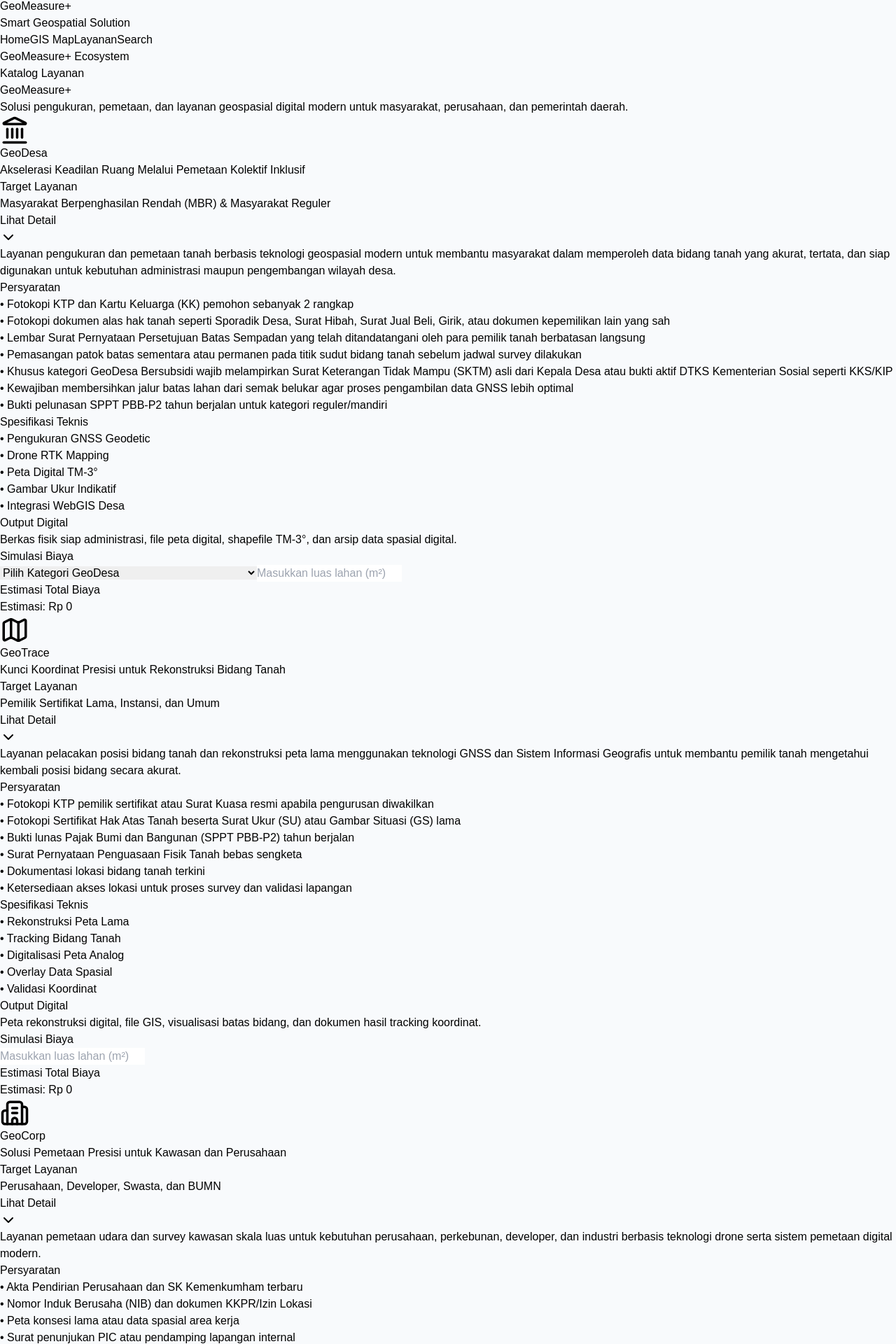
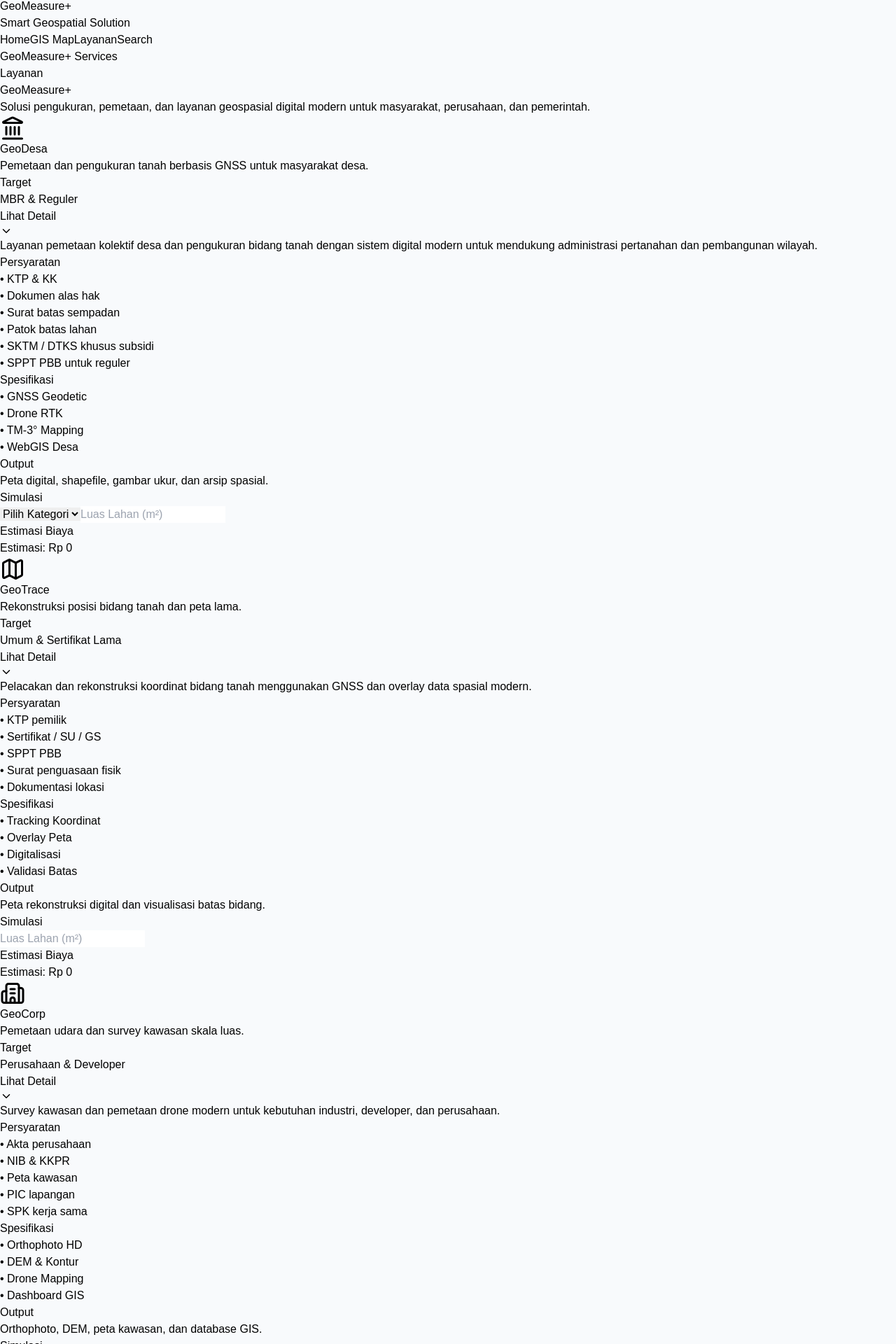
Before and after one commit to ahmadfahrezi074-pixel/geomeasure-plus, a React (Vite) app: page /layanan in a window 1280 px wide. Shown: the part 1257-3177 px from the top of the page at 70% size. Built offline with nearby package versions, Linux system fonts and the light colour scheme.

Commit message:
full layanan ecosystem revamp fix

```diff
--- a/src/pages/Layanan.jsx
+++ b/src/pages/Layanan.jsx
@@ -20,191 +20,149 @@
   const layanan = [
 
     {
-      icon: <Landmark size={42} />,
+      icon: <Landmark size={36} />,
 
       title: "GeoDesa",
 
       subtitle:
-        "Akselerasi Keadilan Ruang Melalui Pemetaan Kolektif Inklusif",
+        "Pemetaan dan pengukuran tanah berbasis GNSS untuk masyarakat desa.",
 
       color: "from-cyan-500 to-blue-700",
 
       kategori:
-        "Masyarakat Berpenghasilan Rendah (MBR) & Masyarakat Reguler",
+        "MBR & Reguler",
 
       desc:
-        "Layanan pengukuran dan pemetaan tanah berbasis teknologi geospasial modern untuk membantu masyarakat dalam memperoleh data bidang tanah yang akurat, tertata, dan siap digunakan untuk kebutuhan administrasi maupun pengembangan wilayah desa.",
+        "Layanan pemetaan kolektif desa dan pengukuran bidang tanah dengan sistem digital modern untuk mendukung administrasi pertanahan dan pembangunan wilayah.",
 
       persyaratan: [
-
-        "Fotokopi KTP dan Kartu Keluarga (KK) pemohon sebanyak 2 rangkap",
-
-        "Fotokopi dokumen alas hak tanah seperti Sporadik Desa, Surat Hibah, Surat Jual Beli, Girik, atau dokumen kepemilikan lain yang sah",
-
-        "Lembar Surat Pernyataan Persetujuan Batas Sempadan yang telah ditandatangani oleh para pemilik tanah berbatasan langsung",
-
-        "Pemasangan patok batas sementara atau permanen pada titik sudut bidang tanah sebelum jadwal survey dilakukan",
-
-        "Khusus kategori GeoDesa Bersubsidi wajib melampirkan Surat Keterangan Tidak Mampu (SKTM) asli dari Kepala Desa atau bukti aktif DTKS Kementerian Sosial seperti KKS/KIP",
-
-        "Kewajiban membersihkan jalur batas lahan dari semak belukar agar proses pengambilan data GNSS lebih optimal",
-
-        "Bukti pelunasan SPPT PBB-P2 tahun berjalan untuk kategori reguler/mandiri",
-
+        "KTP & KK",
+        "Dokumen alas hak",
+        "Surat batas sempadan",
+        "Patok batas lahan",
+        "SKTM / DTKS khusus subsidi",
+        "SPPT PBB untuk reguler",
       ],
 
       spesifikasi: [
-        "Pengukuran GNSS Geodetic",
-        "Drone RTK Mapping",
-        "Peta Digital TM-3°",
-        "Gambar Ukur Indikatif",
-        "Integrasi WebGIS Desa",
+        "GNSS Geodetic",
+        "Drone RTK",
+        "TM-3° Mapping",
+        "WebGIS Desa",
       ],
 
       output:
-        "Berkas fisik siap administrasi, file peta digital, shapefile TM-3°, dan arsip data spasial digital.",
+        "Peta digital, shapefile, gambar ukur, dan arsip spasial.",
 
       calculatorType: "geoDesa",
     },
 
     {
-      icon: <Map size={42} />,
+      icon: <Map size={36} />,
 
       title: "GeoTrace",
 
       subtitle:
-        "Kunci Koordinat Presisi untuk Rekonstruksi Bidang Tanah",
+        "Rekonstruksi posisi bidang tanah dan peta lama.",
 
       color: "from-green-500 to-emerald-700",
 
       kategori:
-        "Pemilik Sertifikat Lama, Instansi, dan Umum",
+        "Umum & Sertifikat Lama",
 
       desc:
-        "Layanan pelacakan posisi bidang tanah dan rekonstruksi peta lama menggunakan teknologi GNSS dan Sistem Informasi Geografis untuk membantu pemilik tanah mengetahui kembali posisi bidang secara akurat.",
+        "Pelacakan dan rekonstruksi koordinat bidang tanah menggunakan GNSS dan overlay data spasial modern.",
 
       persyaratan: [
-
-        "Fotokopi KTP pemilik sertifikat atau Surat Kuasa resmi apabila pengurusan diwakilkan",
-
-        "Fotokopi Sertifikat Hak Atas Tanah beserta Surat Ukur (SU) atau Gambar Situasi (GS) lama",
-
-        "Bukti lunas Pajak Bumi dan Bangunan (SPPT PBB-P2) tahun berjalan",
-
-        "Surat Pernyataan Penguasaan Fisik Tanah bebas sengketa",
-
-        "Dokumentasi lokasi bidang tanah terkini",
-
-        "Ketersediaan akses lokasi untuk proses survey dan validasi lapangan",
-
+        "KTP pemilik",
+        "Sertifikat / SU / GS",
+        "SPPT PBB",
+        "Surat penguasaan fisik",
+        "Dokumentasi lokasi",
       ],
 
       spesifikasi: [
-        "Rekonstruksi Peta Lama",
-        "Tracking Bidang Tanah",
-        "Digitalisasi Peta Analog",
-        "Overlay Data Spasial",
-        "Validasi Koordinat",
+        "Tracking Koordinat",
+        "Overlay Peta",
+        "Digitalisasi",
+        "Validasi Batas",
       ],
 
       output:
-        "Peta rekonstruksi digital, file GIS, visualisasi batas bidang, dan dokumen hasil tracking koordinat.",
+        "Peta rekonstruksi digital dan visualisasi batas bidang.",
 
       calculatorType: "geoTrace",
     },
 
     {
-      icon: <Building2 size={42} />,
+      icon: <Building2 size={36} />,
 
       title: "GeoCorp",
 
       subtitle:
-        "Solusi Pemetaan Presisi untuk Kawasan dan Perusahaan",
+        "Pemetaan udara dan survey kawasan skala luas.",
 
       color: "from-orange-500 to-red-700",
 
       kategori:
-        "Perusahaan, Developer, Swasta, dan BUMN",
+        "Perusahaan & Developer",
 
       desc:
-        "Layanan pemetaan udara dan survey kawasan skala luas untuk kebutuhan perusahaan, perkebunan, developer, dan industri berbasis teknologi drone serta sistem pemetaan digital modern.",
+        "Survey kawasan dan pemetaan drone modern untuk kebutuhan industri, developer, dan perusahaan.",
 
       persyaratan: [
-
-        "Akta Pendirian Perusahaan dan SK Kemenkumham terbaru",
-
-        "Nomor Induk Berusaha (NIB) dan dokumen KKPR/Izin Lokasi",
-
-        "Peta konsesi lama atau data spasial area kerja",
-
-        "Surat penunjukan PIC atau pendamping lapangan internal",
-
-        "Dokumen batas kawasan atau koordinat perimeter awal",
-
-        "Surat Perintah Kerja (SPK) atau dokumen kerja sama",
-
-        "Kesiapan akses mobilisasi lapangan dan area operasional drone",
-
+        "Akta perusahaan",
+        "NIB & KKPR",
+        "Peta kawasan",
+        "PIC lapangan",
+        "SPK kerja sama",
       ],
 
       spesifikasi: [
         "Orthophoto HD",
+        "DEM & Kontur",
         "Drone Mapping",
-        "DEM & Kontur",
-        "Audit Kawasan",
-        "Dashboard Monitoring WebGIS",
+        "Dashboard GIS",
       ],
 
       output:
-        "Orthophoto resolusi tinggi, model elevasi digital, peta kawasan, dan database GIS perusahaan.",
+        "Orthophoto, DEM, peta kawasan, dan database GIS.",
 
       calculatorType: "geoCorp",
     },
 
     {
-      icon: <ShieldCheck size={42} />,
+      icon: <ShieldCheck size={36} />,
 
       title: "GeoGov",
 
       subtitle:
-        "Visualisasi Pajak dan Informasi Tanah Berbasis Spasial",
+        "Visualisasi pajak dan informasi tanah digital.",
 
       color: "from-violet-500 to-purple-700",
 
       kategori:
-        "Pemerintah Daerah dan Masyarakat",
+        "Pemerintah & Publik",
 
       desc:
-        "Layanan visualisasi dan integrasi data spasial untuk membantu pengecekan informasi pajak bumi dan bangunan, visualisasi objek pajak, serta informasi nilai tanah berbasis sistem digital geospasial.",
+        "Layanan visualisasi objek pajak dan integrasi data spasial berbasis WebGIS modern.",
 
       persyaratan: [
-
-        "Surat Permohonan Resmi atau Surat Tugas dari instansi terkait",
-
-        "Dokumen kerja sama atau SPK layanan digital",
-
-        "Database objek pajak format .csv/.xls apabila tersedia",
-
-        "Dokumen persetujuan penggunaan data digital",
-
-        "Peta administrasi wilayah atau data spasial pendukung",
-
-        "Operator atau admin pendamping dari pihak pengguna layanan",
-
-        "Kesiapan akses sistem dan validasi data lapangan",
-
+        "Surat permohonan",
+        "Data objek pajak",
+        "Peta administrasi",
+        "Operator pendamping",
       ],
 
       spesifikasi: [
-        "Visualisasi Pajak Digital",
-        "Pemetaan Objek Pajak",
-        "Dashboard WebGIS",
-        "Integrasi Data Spasial",
-        "Monitoring Data Digital",
+        "Dashboard Pajak",
+        "WebGIS",
+        "Data Spasial",
+        "Monitoring Digital",
       ],
 
       output:
-        "Dashboard visualisasi pajak, peta digital objek tanah, integrasi WebGIS, dan laporan spasial digital.",
+        "Dashboard visualisasi pajak dan integrasi WebGIS.",
 
       calculatorType: "geoGov",
     },
@@ -223,7 +181,10 @@
 
           if (val <= 2000) return 250000;
 
-          return 250000 + (Math.ceil((val - 2000) / 1000) * 30000);
+          return (
+            250000 +
+            Math.ceil((val - 2000) / 1000) * 30000
+          );
 
         }
 
@@ -231,7 +192,10 @@
 
           if (val <= 2000) return 550000;
 
-          return 550000 + (Math.ceil((val - 2000) / 1000) * 50000);
+          return (
+            550000 +
+            Math.ceil((val - 2000) / 1000) * 50000
+          );
 
         }
 
@@ -239,11 +203,11 @@
 
       case "geoTrace":
 
-        return 385000 + (Math.ceil(val / 1000) * 15000);
+        return 385000 + Math.ceil(val / 1000) * 15000;
 
       case "geoCorp":
 
-        return 1500000 + (Math.ceil(val / 1000) * 200000);
+        return 1500000 + Math.ceil(val / 1000) * 200000;
 
       case "geoGov":
 
@@ -259,20 +223,20 @@
 
   return (
 
-    <div className="min-h-screen bg-slate-950 text-white px-6 md:px-20 py-32 overflow-hidden">
+    <div className="min-h-screen bg-slate-950 text-white px-4 md:px-10 py-28 overflow-hidden">
 
       {/* HEADER */}
-      <div className="max-w-7xl mx-auto text-center mb-24">
+      <div className="max-w-6xl mx-auto text-center mb-16">
 
-        <p className="text-cyan-400 uppercase tracking-[6px] font-semibold mb-5">
+        <p className="text-cyan-400 uppercase tracking-[4px] font-semibold mb-4">
 
-          GeoMeasure+ Ecosystem
+          GeoMeasure+ Services
 
         </p>
 
-        <h1 className="text-5xl md:text-7xl font-black leading-tight mb-8">
+        <h1 className="text-4xl md:text-6xl font-black leading-tight mb-5">
 
-          Katalog Layanan
+          Layanan
           <br />
 
           <span className="bg-gradient-to-r from-cyan-400 to-blue-500 bg-clip-text text-transparent">
@@ -283,10 +247,10 @@
 
         </h1>
 
-        <p className="text-slate-400 text-lg max-w-4xl mx-auto leading-relaxed">
+        <p className="text-slate-400 text-base md:text-lg max-w-3xl mx-auto leading-relaxed">
 
-          Solusi pengukuran, pemetaan, dan layanan geospasial digital
-          modern untuk masyarakat, perusahaan, dan pemerintah daerah.
+          Solusi pengukuran, pemetaan, dan layanan geospasial
+          digital modern untuk masyarakat, perusahaan, dan pemerintah.
 
         </p>
 
@@ -295,23 +259,23 @@
       {/* SERVICES */}
       <div className="max-w-7xl mx-auto">
 
-        <div className="space-y-10">
+        <div className="grid lg:grid-cols-2 gap-8 items-start">
 
           {layanan.map((item, index) => (
 
             <div
               key={index}
-              className="bg-white/5 border border-white/10 rounded-[40px] overflow-hidden backdrop-blur-2xl shadow-2xl transition-all duration-700 hover:border-cyan-400/30 hover:shadow-cyan-500/10"
+              className="bg-white/5 border border-white/10 rounded-[34px] overflow-hidden backdrop-blur-2xl shadow-2xl transition-all duration-500 hover:border-cyan-400/30 hover:-translate-y-1 hover:shadow-cyan-500/10 h-fit"
             >
 
               {/* TOP */}
-              <div className={`bg-gradient-to-r ${item.color} p-8`}>
+              <div className={`bg-gradient-to-r ${item.color} p-6`}>
 
-                <div className="flex flex-col lg:flex-row lg:items-center lg:justify-between gap-8">
+                <div className="flex flex-col gap-5">
 
-                  <div className="flex items-start gap-6">
+                  <div className="flex items-center gap-5">
 
-                    <div className="w-24 h-24 rounded-3xl bg-white/10 border border-white/10 flex items-center justify-center shrink-0">
+                    <div className="w-20 h-20 rounded-3xl bg-white/10 border border-white/10 flex items-center justify-center shrink-0">
 
                       {item.icon}
 
@@ -319,27 +283,27 @@
 
                     <div>
 
-                      <h1 className="text-4xl md:text-5xl font-black mb-4">
+                      <h1 className="text-3xl md:text-4xl font-black mb-2">
 
                         {item.title}
 
                       </h1>
 
-                      <p className="text-white/90 text-lg leading-relaxed mb-4 max-w-3xl">
+                      <p className="text-white/90 text-sm md:text-base leading-relaxed mb-3 max-w-2xl">
 
                         {item.subtitle}
 
                       </p>
 
-                      <div className="bg-black/20 border border-white/10 rounded-2xl px-5 py-4 inline-block">
+                      <div className="bg-black/20 border border-white/10 rounded-2xl px-4 py-3 inline-block">
 
-                        <p className="text-sm uppercase tracking-[3px] text-white/70 mb-2">
+                        <p className="text-xs uppercase tracking-[2px] text-white/60 mb-1">
 
-                          Target Layanan
+                          Target
 
                         </p>
 
-                        <p className="text-lg font-semibold">
+                        <p className="font-semibold text-sm">
 
                           {item.kategori}
 
@@ -359,11 +323,11 @@
                     }
                     className={`
 
-                    px-8
-                    py-5
+                    px-6
+                    py-4
                     rounded-2xl
                     font-bold
-                    text-lg
+                    text-sm
                     transition-all
                     duration-300
                     flex
@@ -385,8 +349,8 @@
                       : "Lihat Detail"}
 
                     {openIndex === index
-                      ? <ChevronUp />
-                      : <ChevronDown />
+                      ? <ChevronUp size={18} />
+                      : <ChevronDown size={18} />
                     }
 
                   </button>
@@ -405,18 +369,18 @@
                 ease-in-out
 
                 ${openIndex === index
-                    ? "max-h-[5000px] opacity-100"
+                    ? "max-h-[4000px] opacity-100"
                     : "max-h-0 opacity-0"
                   }
 
                 `}
               >
 
-                <div className="p-8">
+                <div className="p-6">
 
-                  <div className="mb-10">
+                  <div className="mb-6">
 
-                    <p className="text-slate-300 text-lg leading-relaxed">
+                    <p className="text-slate-300 text-sm md:text-base leading-relaxed">
 
                       {item.desc}
 
@@ -424,24 +388,24 @@
 
                   </div>
 
-                  <div className="grid xl:grid-cols-3 gap-8 items-start">
+                  <div className="grid lg:grid-cols-3 gap-5 items-start">
 
                     {/* PERSYARATAN */}
-                    <div className="bg-white/5 border border-white/10 rounded-3xl p-6">
+                    <div className="bg-white/5 border border-white/10 rounded-3xl p-5">
 
-                      <h2 className="text-cyan-400 text-2xl font-bold mb-6">
+                      <h2 className="text-cyan-400 text-lg font-bold mb-4">
 
                         Persyaratan
 
                       </h2>
 
-                      <div className="space-y-4">
+                      <div className="space-y-3">
 
                         {item.persyaratan.map((syarat, i) => (
 
                           <div
                             key={i}
-                            className="bg-slate-900/50 border border-white/5 rounded-2xl px-4 py-4 text-slate-300 text-sm leading-relaxed"
+                            className="bg-slate-900/40 border border-white/5 rounded-xl px-3 py-3 text-slate-300 text-xs leading-relaxed"
                           >
 
                             • {syarat}
@@ -455,21 +419,21 @@
                     </div>
 
                     {/* SPESIFIKASI */}
-                    <div className="bg-white/5 border border-white/10 rounded-3xl p-6">
+                    <div className="bg-white/5 border border-white/10 rounded-3xl p-5">
 
-                      <h2 className="text-cyan-400 text-2xl font-bold mb-6">
+                      <h2 className="text-cyan-400 text-lg font-bold mb-4">
 
-                        Spesifikasi Teknis
+                        Spesifikasi
 
                       </h2>
 
-                      <div className="space-y-4">
+                      <div className="space-y-3">
 
                         {item.spesifikasi.map((spec, i) => (
 
                           <div
                             key={i}
-                            className="bg-slate-900/50 border border-white/5 rounded-2xl px-4 py-4 text-slate-300 text-sm"
+                            className="bg-slate-900/40 border border-white/5 rounded-xl px-3 py-3 text-slate-300 text-xs"
                           >
 
                             • {spec}
@@ -480,15 +444,15 @@
 
                       </div>
 
-                      <div className="mt-8">
+                      <div className="mt-5">
 
-                        <h2 className="text-cyan-400 text-2xl font-bold mb-5">
+                        <h2 className="text-cyan-400 text-lg font-bold mb-3">
 
-                          Output Digital
+                          Output
 
                         </h2>
 
-                        <div className="bg-slate-900/50 border border-white/5 rounded-2xl p-5 text-slate-300 text-sm leading-relaxed">
+                        <div className="bg-slate-900/40 border border-white/5 rounded-xl px-3 py-3 text-slate-300 text-xs leading-relaxed">
 
                           {item.output}
 
@@ -499,11 +463,11 @@
                     </div>
 
                     {/* SIMULASI */}
-                    <div className="bg-white/5 border border-white/10 rounded-3xl p-6">
+                    <div className="bg-white/5 border border-white/10 rounded-3xl p-5">
 
-                      <h2 className="text-cyan-400 text-2xl font-bold mb-6">
+                      <h2 className="text-cyan-400 text-lg font-bold mb-4">
 
-                        Simulasi Biaya
+                        Simulasi
 
                       </h2>
 
@@ -517,19 +481,19 @@
                               [index]: e.target.value,
                             })
                           }
-                          className="w-full bg-slate-900 border border-white/10 rounded-2xl px-5 py-4 text-white outline-none mb-6"
+                          className="w-full bg-slate-900 border border-white/10 rounded-xl px-4 py-3 text-sm text-white outline-none mb-4"
                         >
 
                           <option value="">
-                            Pilih Kategori GeoDesa
+                            Pilih Kategori
                           </option>
 
                           <option value="subsidi">
-                            Masyarakat Bersubsidi / Berpenghasilan Rendah
+                            Bersubsidi
                           </option>
 
                           <option value="reguler">
-                            Masyarakat Reguler / Umum
+                            Reguler
                           </option>
 
                         </select>
@@ -540,8 +504,8 @@
                         type="number"
                         placeholder={
                           item.calculatorType === "geoGov"
-                            ? "Masukkan jumlah NOP"
-                            : "Masukkan luas lahan (m²)"
+                            ? "Jumlah NOP"
+                            : "Luas Lahan (m²)"
                         }
                         value={inputValue[index] || ""}
                         onChange={(e) =>
@@ -550,18 +514,18 @@
                             [index]: e.target.value,
                           })
                         }
-                        className="w-full bg-slate-900 border border-white/10 rounded-2xl px-5 py-4 text-white outline-none mb-6"
+                        className="w-full bg-slate-900 border border-white/10 rounded-xl px-4 py-3 text-sm text-white outline-none mb-4"
                       />
 
-                      <div className="bg-cyan-500/10 border border-cyan-400/20 rounded-2xl p-6">
+                      <div className="bg-cyan-500/10 border border-cyan-400/20 rounded-2xl p-4">
 
-                        <p className="text-slate-300 mb-2">
+                        <p className="text-slate-300 text-xs mb-2">
 
-                          Estimasi Total Biaya
+                          Estimasi Biaya
 
                         </p>
 
-                        <h1 className="text-3xl font-black text-cyan-400 leading-tight break-words">
+                        <h1 className="text-2xl font-black text-cyan-400">
 
                           {Number(inputValue[index]) > 0
                             ? `Rp ${calculatePrice(
```
